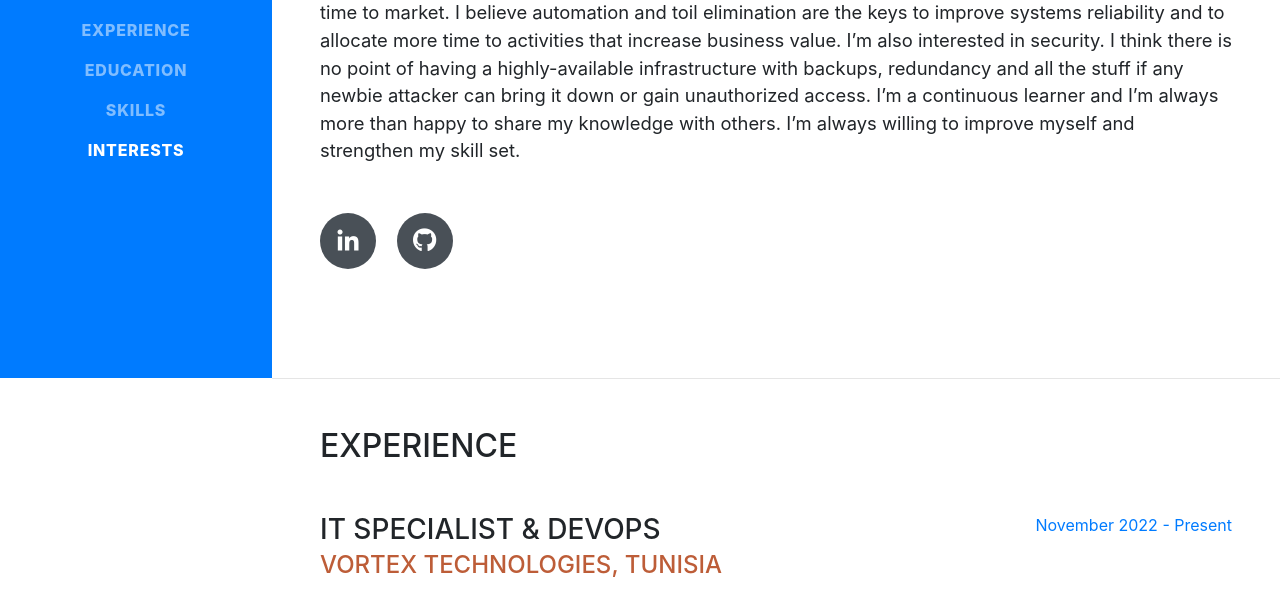
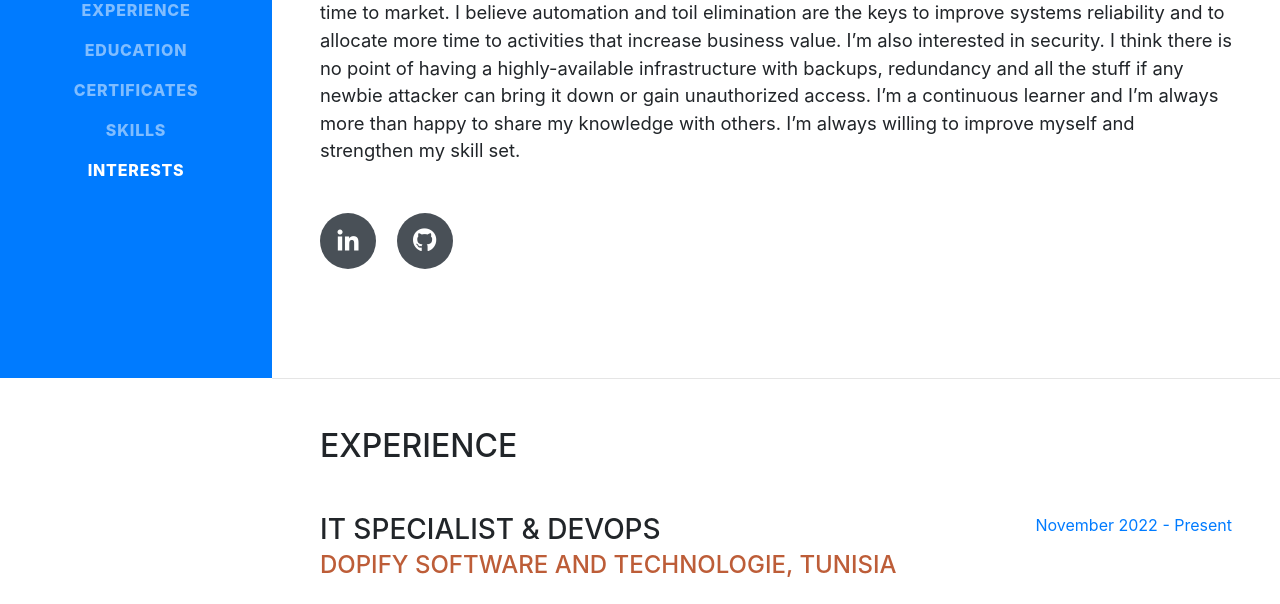
Before and after one commit to ali-yahyaoui/CV, a website with bundled scripts: page index.html in a window 1280 px wide. Shown: the part 422-1026 px from the top of the page. Built offline with nearby package versions, Linux system fonts and the light colour scheme; a web font is replaced by a local one.

Commit message:
add Red Hat certificates

```diff
--- a/index.html
+++ b/index.html
@@ -48,6 +48,9 @@
         </li>
         <li class="nav-item">
           <a class="nav-link js-scroll-trigger" href="#education">Education</a>
+        </li>
+        <li class="nav-item">
+          <a class="nav-link js-scroll-trigger" href="#certificates">Certificates</a>
         </li>
         <li class="nav-item">
           <a class="nav-link js-scroll-trigger" href="#skills">Skills</a>
@@ -101,7 +104,7 @@
         <div class="resume-item d-flex flex-column flex-md-row mb-5">
           <div class="resume-content mr-auto">
             <h3 class="mb-0">IT Specialist & DevOps</h3>
-            <div class="subheading mb-4" style=" color: #bd5d38;">Vortex Technologies, Tunisia</div>
+            <div class="subheading mb-4" style=" color: #bd5d38;">Dopify Software and Technologie, Tunisia</div>
             <div class="subheading mb-3">Tasks:</div>
             <p>- Design and development of solutions using the approved automation and CI/CD tooling.<br>
               - Install, configure, and deploy cloud platforms using CI/CD tools.<br>
@@ -343,6 +346,15 @@ Mots clés : Kanban, Ansible, Git, Agile, Jenkins, Zabbix, Vagrant, Cloud, Docke
             <i class="fab fa-gitlab"></i>
           </li>
         </ul>
+      </section>
+
+    <hr class="m-0">
+    <section class="resume-section p-3 p-lg-5 d-flex flex-column" id="certificates">
+      <div class="my-auto">
+        <h2 class="mb-5">CERTIFICATES</h2>
+        <a href="https://www.credly.com/badges/d774d3ed-0c82-4e95-bfb3-7b7d67940ac7/public_url" target="_blank" rel="noopener noreferrer"><img class="img-fluid img-profile mx-auto mb-2" src="img/RHCSA.png" alt=""></a>
+        <a href="https://www.credly.com/badges/9bcd04d8-9687-4997-ad81-cbdaf8592123/public_url" target="_blank" rel="noopener noreferrer"><img class="img-fluid img-profile mx-auto mb-2" src="img/RHCE.png" alt=""></a>
+      </section>
 
  <!--
         <div class="subheading mb-3">FLUX DE TRAVAIL</div>
```
Also changed, not shown: img/RHCE.png (added), img/RHCSA.png (added).
